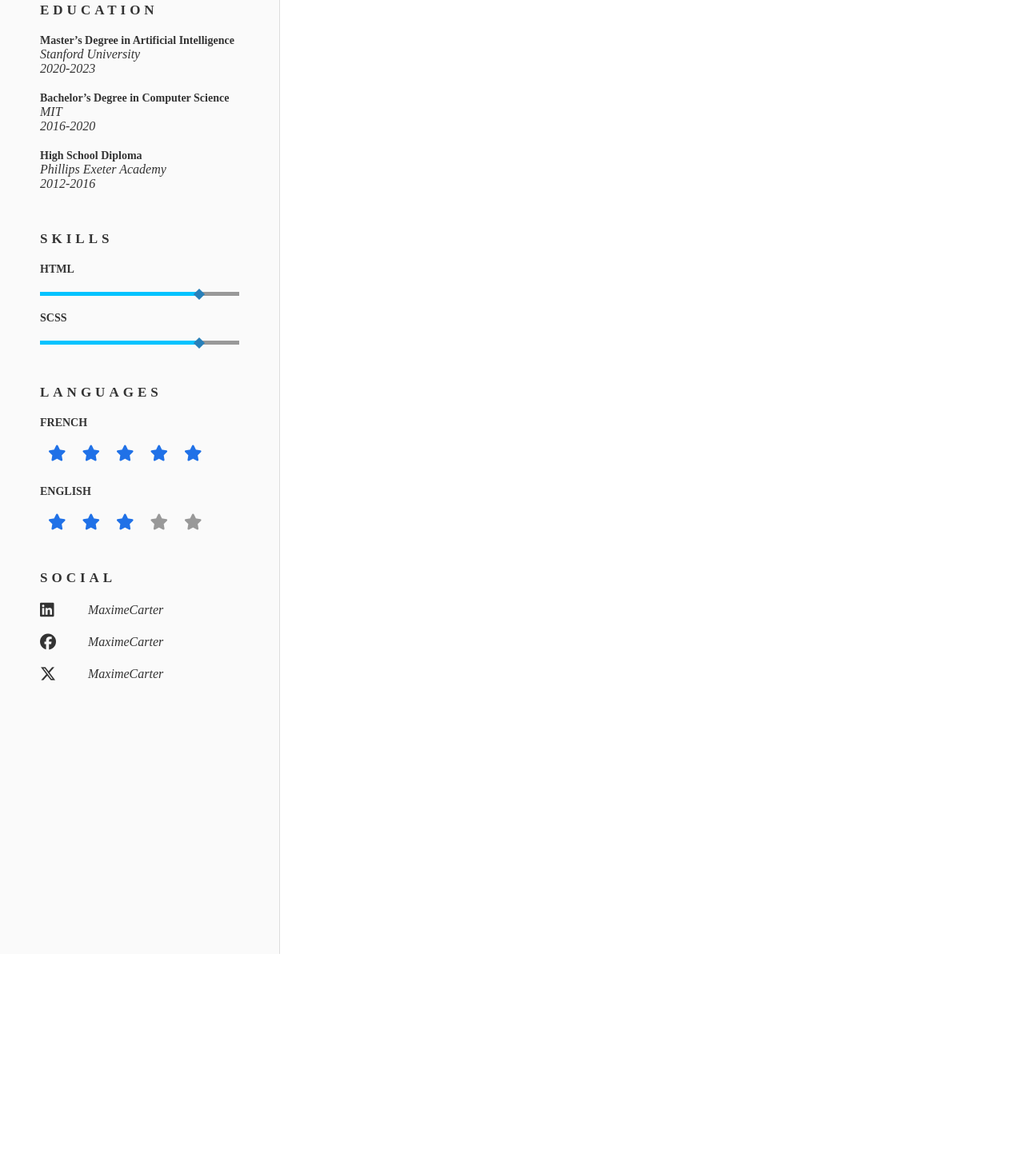
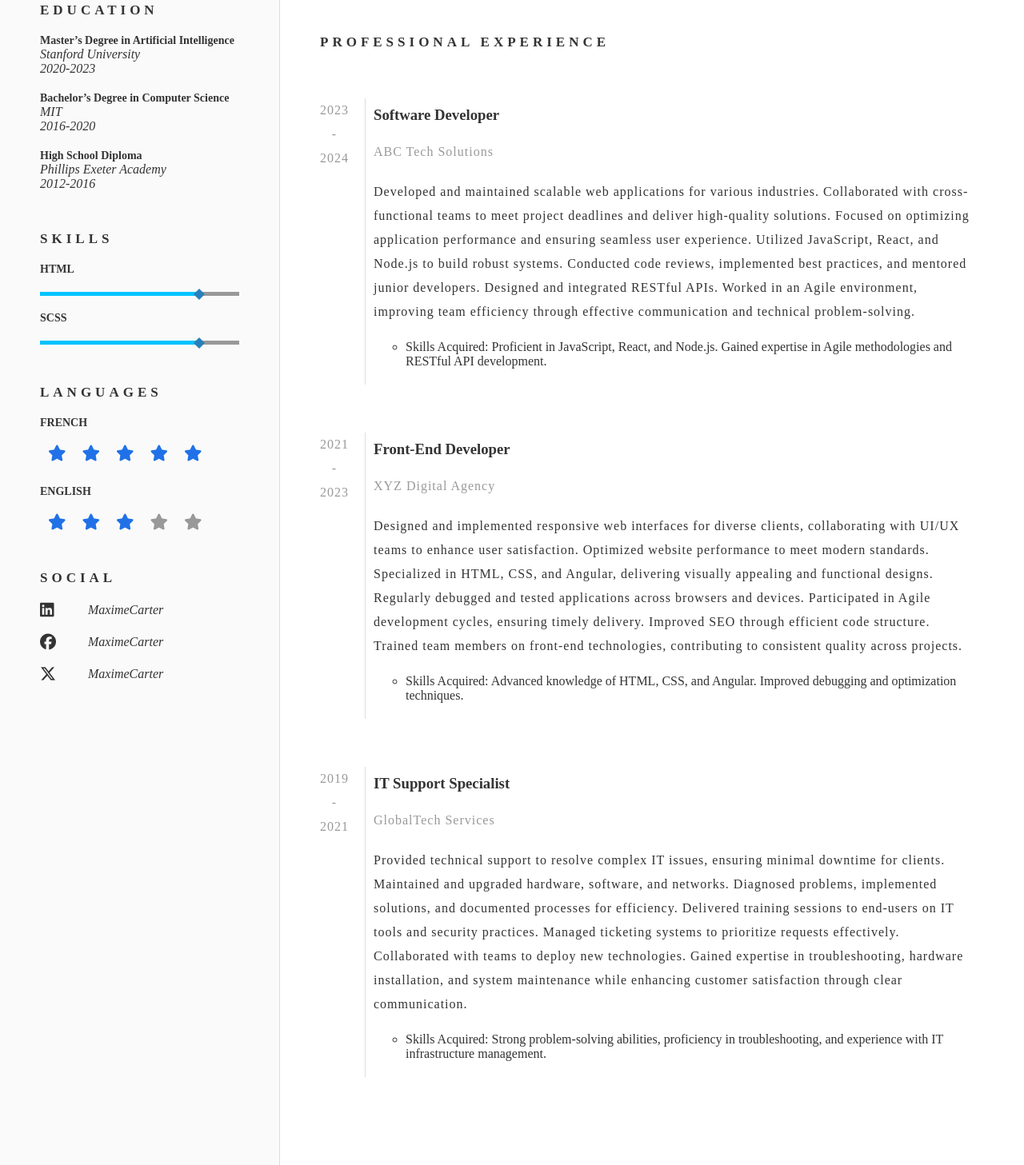
Before and after one commit to CCDevX/interactive-cv-html-css-sass, a website: page index.html in a window 1280 px wide. Shown: the part 660-2117 px from the top of the page at 80% size. Before the commit the page ends 1853 px from the top, so only its background shows below. Drawn offline with Linux system fonts and the light colour scheme.

Commit message:
add experience section

```diff
--- a/index.html
+++ b/index.html
@@ -104,7 +104,7 @@
       </aside>
       <main>
         <h2 class="title-small">SUMMARY</h2>
-        <p>
+        <p class="mb-5">
           Lorem ipsum dolor sit amet consectetur adipisicing elit. Labore
           explicabo eum amet delectus nulla officia illum. Facilis cumque
           molestias accusamus odit animi! Laborum officiis ut obcaecati, ad
@@ -115,6 +115,91 @@
           quaerat vitae laudantium. Sint quas, natus deserunt iusto quae et
           facere officia sit ullam iure.
         </p>
+        <h2 class="title-small">PROFESSIONAL EXPERIENCE</h2>
+        <div class="experience">
+          <div class="timeline">
+            <p>2023<br />-<br />2024</p>
+          </div>
+          <div class="content">
+            <h3>Software Developer</h3>
+            <p class="text-hint mb-2">ABC Tech Solutions</p>
+            <p>
+              Developed and maintained scalable web applications for various
+              industries. Collaborated with cross-functional teams to meet
+              project deadlines and deliver high-quality solutions. Focused on
+              optimizing application performance and ensuring seamless user
+              experience. Utilized JavaScript, React, and Node.js to build
+              robust systems. Conducted code reviews, implemented best
+              practices, and mentored junior developers. Designed and integrated
+              RESTful APIs. Worked in an Agile environment, improving team
+              efficiency through effective communication and technical
+              problem-solving.
+            </p>
+            <ul>
+              <li>
+                Skills Acquired: Proficient in JavaScript, React, and Node.js.
+                Gained expertise in Agile methodologies and RESTful API
+                development.
+              </li>
+            </ul>
+          </div>
+        </div>
+
+        <div class="experience">
+          <div class="timeline">
+            <p>2021<br />-<br />2023</p>
+          </div>
+          <div class="content">
+            <h3>Front-End Developer</h3>
+            <p class="text-hint mb-2">XYZ Digital Agency</p>
+            <p>
+              Designed and implemented responsive web interfaces for diverse
+              clients, collaborating with UI/UX teams to enhance user
+              satisfaction. Optimized website performance to meet modern
+              standards. Specialized in HTML, CSS, and Angular, delivering
+              visually appealing and functional designs. Regularly debugged and
+              tested applications across browsers and devices. Participated in
+              Agile development cycles, ensuring timely delivery. Improved SEO
+              through efficient code structure. Trained team members on
+              front-end technologies, contributing to consistent quality across
+              projects.
+            </p>
+            <ul>
+              <li>
+                Skills Acquired: Advanced knowledge of HTML, CSS, and Angular.
+                Improved debugging and optimization techniques.
+              </li>
+            </ul>
+          </div>
+        </div>
+
+        <div class="experience">
+          <div class="timeline">
+            <p>2019<br />-<br />2021</p>
+          </div>
+          <div class="content">
+            <h3>IT Support Specialist</h3>
+            <p class="text-hint mb-2">GlobalTech Services</p>
+            <p>
+              Provided technical support to resolve complex IT issues, ensuring
+              minimal downtime for clients. Maintained and upgraded hardware,
+              software, and networks. Diagnosed problems, implemented solutions,
+              and documented processes for efficiency. Delivered training
+              sessions to end-users on IT tools and security practices. Managed
+              ticketing systems to prioritize requests effectively. Collaborated
+              with teams to deploy new technologies. Gained expertise in
+              troubleshooting, hardware installation, and system maintenance
+              while enhancing customer satisfaction through clear communication.
+            </p>
+            <ul>
+              <li>
+                Skills Acquired: Strong problem-solving abilities, proficiency
+                in troubleshooting, and experience with IT infrastructure
+                management.
+              </li>
+            </ul>
+          </div>
+        </div>
       </main>
     </div>
   </body>
--- /dev/null
+++ b/scss/_utils.scss
@@ -0,0 +1,7 @@
+.mb-5 {
+  margin-bottom: 5rem !important;
+}
+
+.mb-2 {
+  margin-bottom: 2rem !important;
+}
--- a/scss/styles.scss
+++ b/scss/styles.scss
@@ -1,6 +1,7 @@
 @use "reset" as *;
 @use "base" as *;
 @use "classes" as *;
+@use "utils" as *;
 
 .grid-container {
   display: grid;
@@ -121,4 +122,34 @@
     letter-spacing: 0.1rem;
     line-height: 3rem;
   }
+
+  .experience {
+    display: flex;
+    margin: 6rem 0;
+    .timeline {
+      text-align: center;
+      color: var(--hint);
+      padding-right: 2rem;
+      border-right: 1px solid var(--border);
+      p {
+        margin: 0;
+      }
+    }
+
+    .content {
+      padding: 0 1rem;
+      h2 {
+        margin: 0;
+      }
+      p {
+        margin: 0;
+      }
+
+      ul {
+        margin: 2rem 0;
+        list-style: circle;
+        padding-left: 4rem;
+      }
+    }
+  }
 }
```
Also changed, not shown: css/styles.css, 1 other file.
